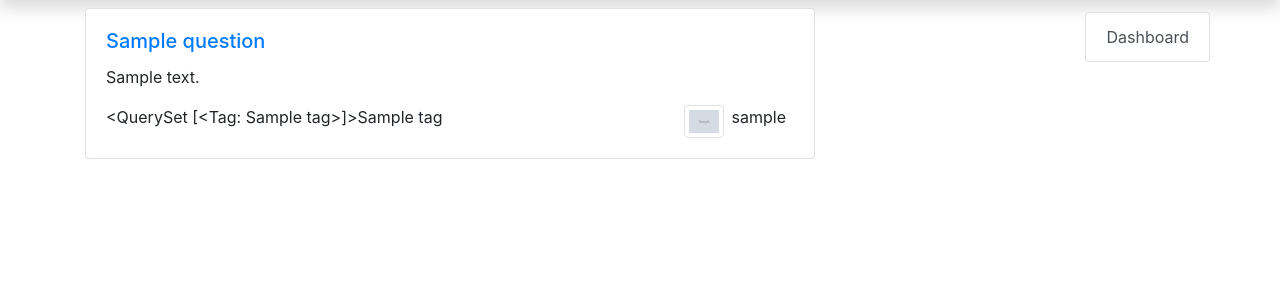
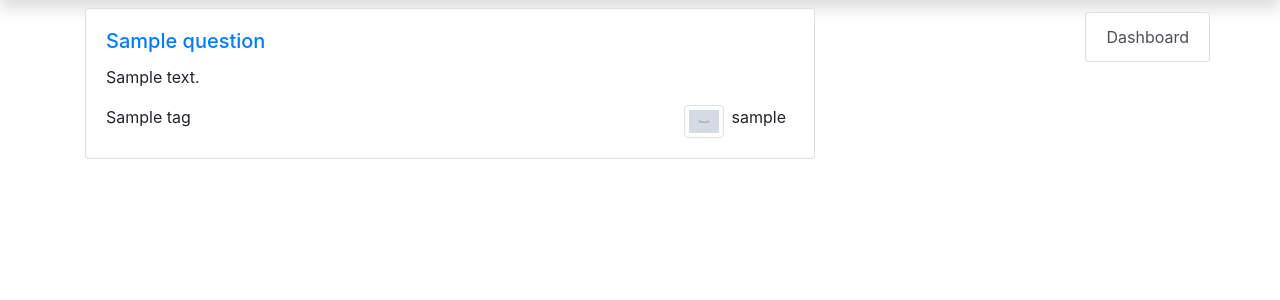
Before and after one commit to nihilSup/Hasker, a Django app: page /hasker/questions/1 in a window 1280 px wide. Shown: the part 56-356 px from the top of the page. Run offline with Django 3.2, Linux system fonts and the light colour scheme; tables that the repository leaves empty hold one stand-in row (values such as "Sample post"); grey boxes marked "Sample" are stand-in pictures; some libraries are stand-ins or nearby versions.

Commit message:
styling changes

```diff
--- a/hasker/templates/hasker/question.html
+++ b/hasker/templates/hasker/question.html
@@ -8,14 +8,12 @@
 {% block content %}
     <div class="card">
         <div class="row no-gutters">
-            <div class="col-md-12">
                 <div class="card-body">
                     <h5 class="card-title"><a href="#">{{ question.title }}</a></h5>
                     <p class="card-text">
                             {{ question.content }}
                     </p>
                     <div class="d-flex">
-                    {{question.tags.all}}
                         {% for tag in question.tags.all %}
                             <div class="p-0 mr-2">{{ tag.name }}</div>
                         {% endfor %}
@@ -31,7 +29,6 @@
                         <div class="p-0 mr-2">{{ question.author.username }}</div>
                     </div>
                 </div>
-            </div>
         </div>
     </div>
 {% endblock content %}
```
